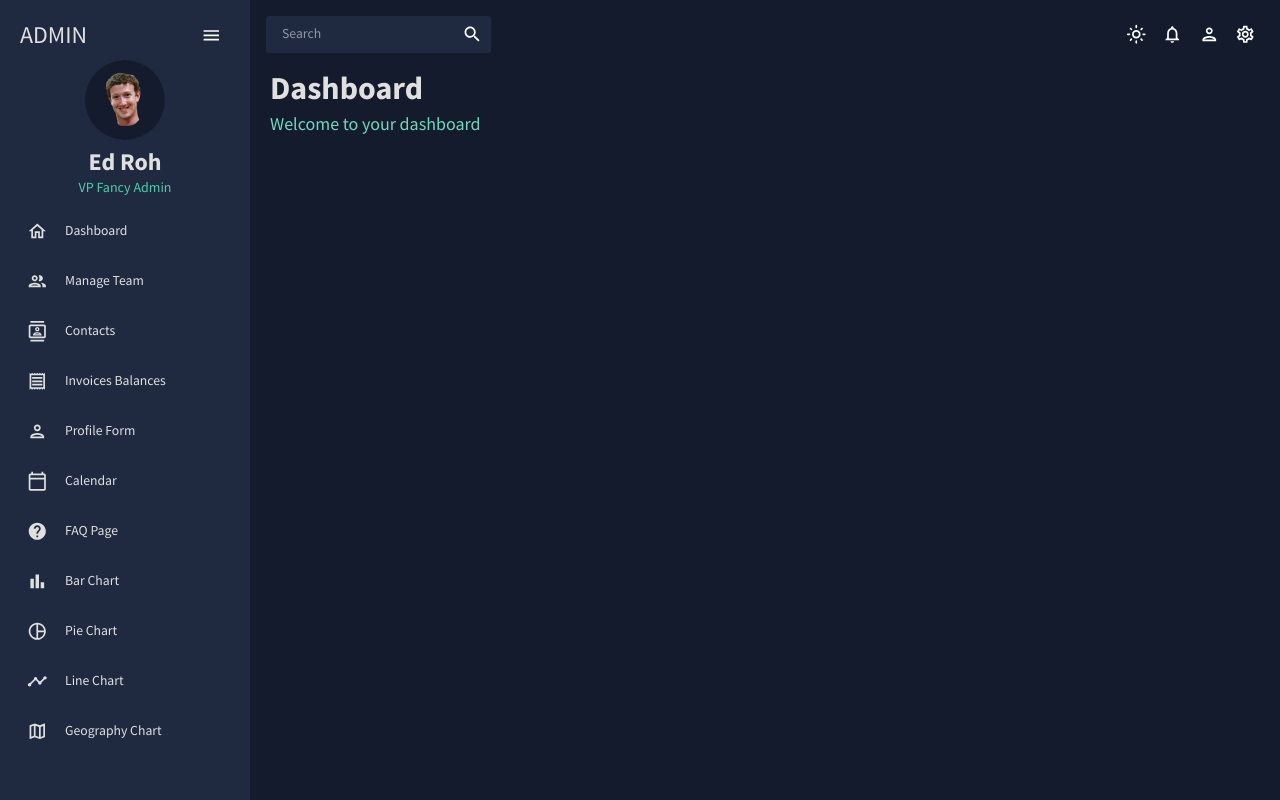
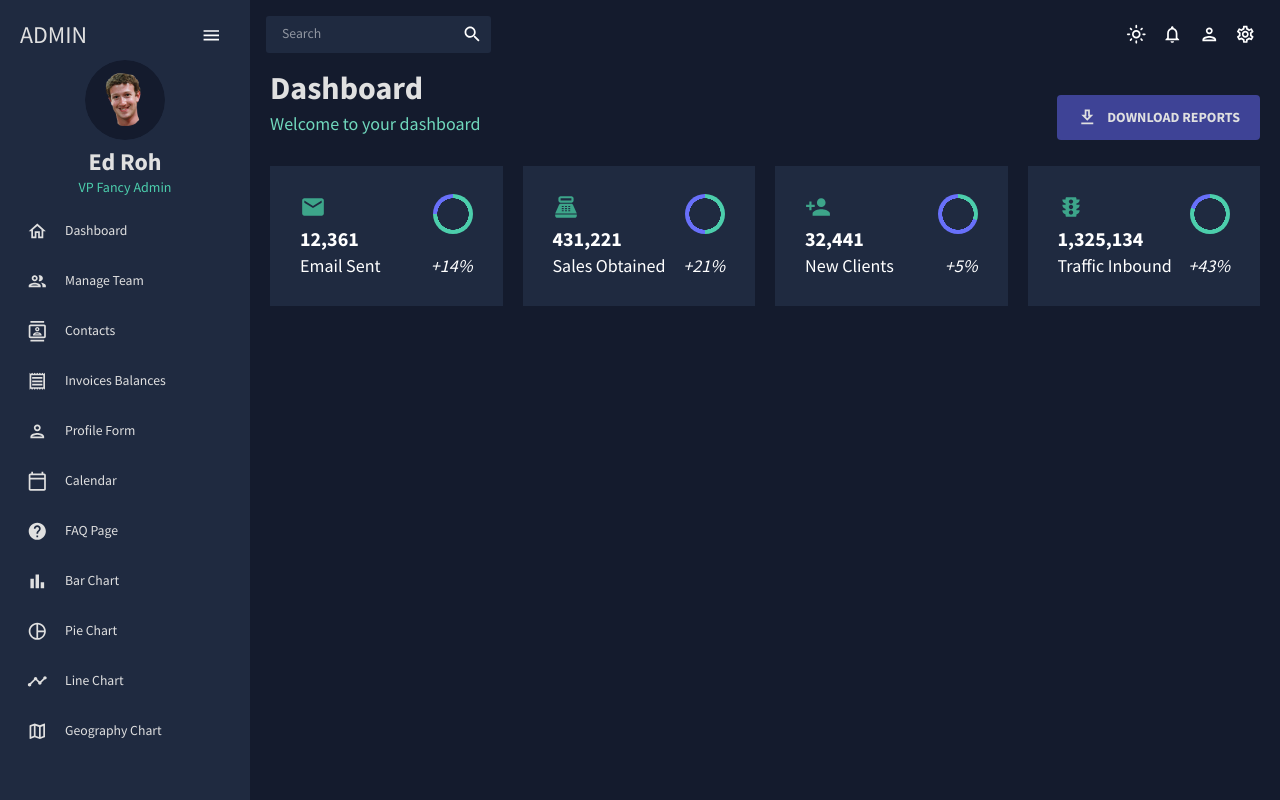
Before and after one commit to FayozbekOlimov/admin-dashboard, a React (Create React App) app: page / in a window 1280 px wide. Built offline with nearby package versions, Linux system fonts and the light colour scheme.

Commit message:
geography chart and some parts of the dashboard

```diff
--- a/src/App.js
+++ b/src/App.js
@@ -13,7 +13,7 @@ import FAQ from "./scenes/faq";
 import Bar from "./scenes/bar";
 import Pie from "./scenes/pie";
 import Line from "./scenes/line";
-// import Geography from "./scenes/geography";
+import Geography from "./scenes/geography";
 import { ProSidebarProvider } from "react-pro-sidebar";
 
 function App() {
@@ -39,7 +39,7 @@ function App() {
                 <Route path="/bar" element={<Bar />} />
                 <Route path="/pie" element={<Pie />} />
                 <Route path="/line" element={<Line />} />
-                {/* <Route path="/geography" element={<Geography />} /> */}
+                <Route path="/geography" element={<Geography />} />
               </Routes>
             </main>
           </ProSidebarProvider>
--- /dev/null
+++ b/src/components/GeographyChart.jsx
@@ -0,0 +1,93 @@
+import { ResponsiveChoropleth } from "@nivo/geo";
+import { useTheme } from "@mui/material";
+import { tokens } from "../theme";
+import { geoFeatures } from "../data/mockGeoFeatures";
+import { mockGeographyData as data } from "../data/mockData";
+
+const GeographyChart = ({ isDashboard = false }) => {
+  const theme = useTheme();
+  const colors = tokens(theme.palette.mode);
+
+  return (
+    <ResponsiveChoropleth
+      data={data}
+      theme={{
+        axis: {
+          domain: {
+            line: {
+              stroke: {
+                color: colors.grey[100],
+              },
+            },
+          },
+          legend: {
+            text: {
+              fill: colors.grey[100],
+            },
+          },
+          ticks: {
+            line: {
+              stroke: colors.grey[100],
+              strokeWidth: 1,
+            },
+            text: {
+              fill: colors.grey[100],
+            },
+          },
+        },
+        legends: {
+          text: {
+            fill: colors.grey[100],
+          },
+        },
+        tooltip: {
+          container: {
+            color: colors.grey[500],
+          },
+        },
+      }}
+      features={geoFeatures.features}
+      margin={{ top: 0, right: 0, bottom: 0, left: 0 }}
+      domain={[0, 1000000]}
+      unknownColor="#666666"
+      label="properties.name"
+      valueFormat=".2s"
+      projectionScale={isDashboard ? 40 : 140}
+      projectionTranslation={isDashboard ? [0.49, 0.6] : [0.5, 0.5]}
+      projectionRotation={[0, 0, 0]}
+      borderWidth={1.5}
+      borderColor="#fff"
+      legends={
+        !isDashboard
+          ? [
+              {
+                anchor: "bottom-left",
+                direction: "column",
+                justify: true,
+                translateX: 20,
+                translateY: -100,
+                itemsSpacing: 2,
+                itemWidth: 94,
+                itemHeight: 18,
+                itemDirection: "left-to-right",
+                itemTextColor: colors.grey[100],
+                itemOpacity: 0.85,
+                symbolSize: 18,
+                effects: [
+                  {
+                    on: "hover",
+                    style: {
+                      itemTextColor: colors.grey[400],
+                      itemOpacity: 1,
+                    },
+                  },
+                ],
+              },
+            ]
+          : undefined
+      }
+    />
+  );
+};
+
+export default GeographyChart;
--- /dev/null
+++ b/src/components/ProgressCircle.jsx
@@ -0,0 +1,23 @@
+import { Box, useTheme } from "@mui/material";
+import { tokens } from "../theme";
+
+const ProgressCircle = ({ progress = "0.75", size = "40" }) => {
+  const theme = useTheme();
+  const colors = tokens(theme.palette.mode);
+  const angle = progress * 360;
+
+  return (
+    <Box
+      sx={{
+        background: `radial-gradient(${colors.primary[400]} 55%, transparent 56%),
+          conic-gradient(transparent 0deg ${angle}deg, ${colors.blueAccent[500]} ${angle}deg 360deg),
+          ${colors.greenAccent[500]}`,
+        borderRadius: "50%",
+        width: `${size}px`,
+        height: `${size}px`,
+      }}
+    />
+  );
+};
+
+export default ProgressCircle;
--- /dev/null
+++ b/src/components/StatBox.jsx
@@ -0,0 +1,41 @@
+import { Box, Typography, useTheme } from "@mui/material";
+import { tokens } from "../theme";
+import ProgressCircle from "./ProgressCircle";
+
+const StatBox = ({ title, subtitle, icon, progress, increase }) => {
+  const theme = useTheme();
+  const colors = tokens(theme.palette.mode);
+  return (
+    <Box width="100%" m="0 30px">
+      <Box display="flex" justifyContent="space-between">
+        <Box>
+          {icon}
+          <Typography
+            variant="h4"
+            fontWeight="bold"
+            sz={{ color: colors.grey[100] }}
+          >
+            {title}
+          </Typography>
+        </Box>
+        <Box>
+          <ProgressCircle progress={progress} />
+        </Box>
+      </Box>
+      <Box display="flex" justifyContent="space-between" mt="2px">
+        <Typography variant="h5" sz={{ color: colors.greenAccent[500] }}>
+          {subtitle}
+        </Typography>
+        <Typography
+          variant="h5"
+          fontStyle="italic"
+          sz={{ color: colors.grey[600] }}
+        >
+          {increase}
+        </Typography>
+      </Box>
+    </Box>
+  );
+};
+
+export default StatBox;
--- a/src/scenes/dashboard/index.jsx
+++ b/src/scenes/dashboard/index.jsx
@@ -1,11 +1,116 @@
-import { Box } from "@mui/material";
+import { Box, Button, IconButton, Typography, useTheme } from "@mui/material";
 import Header from "../../components/Header";
+import { tokens } from "../../theme";
+import { mockTransactions } from "../../data/mockData";
+import DownloadOutlinedIcon from "@mui/icons-material/DownloadOutlined";
+import EmailIcon from "@mui/icons-material/Email";
+import PointOfSaleIcon from "@mui/icons-material/PointOfSale";
+import PersonAddIcon from "@mui/icons-material/PersonAdd";
+import TrafficIcon from "@mui/icons-material/Traffic";
+import LineChart from "../../components/LineChart";
+import BarChart from "../../components/BarChart";
+import GeographyChart from "../../components/GeographyChart";
+import StatBox from "../../components/StatBox";
+import ProgressCircle from "../../components/ProgressCircle";
 
 const Dashboard = () => {
+  const theme = useTheme();
+  const colors = tokens(theme.palette.mode);
+
+  const statBoxData = [
+    {
+      id: 1,
+      title: "12,361",
+      subtitle: "Email Sent",
+      progress: "0.75",
+      increase: "+14%",
+      icon: (
+        <EmailIcon sx={{ color: colors.greenAccent[600], fontSize: "26px" }} />
+      ),
+    },
+    {
+      id: 2,
+      title: "431,221",
+      subtitle: "Sales Obtained",
+      progress: "0.5",
+      increase: "+21%",
+      icon: (
+        <PointOfSaleIcon
+          sx={{ color: colors.greenAccent[600], fontSize: "26px" }}
+        />
+      ),
+    },
+    {
+      id: 3,
+      title: "32,441",
+      subtitle: "New Clients",
+      progress: "0.30",
+      increase: "+5%",
+      icon: (
+        <PersonAddIcon
+          sx={{ color: colors.greenAccent[600], fontSize: "26px" }}
+        />
+      ),
+    },
+    {
+      id: 4,
+      title: "1,325,134",
+      subtitle: "Traffic Inbound",
+      progress: "0.80",
+      increase: "+43%",
+      icon: (
+        <TrafficIcon
+          sx={{ color: colors.greenAccent[600], fontSize: "26px" }}
+        />
+      ),
+    },
+  ];
+
   return (
     <Box m="0 20px 20px">
       <Box display="flex" justifyContent="space-between" alignItems="center">
         <Header title="Dashboard" subtitle="Welcome to your dashboard" />
+        <Box>
+          <Button
+            sx={{
+              backgroundColor: colors.blueAccent[700],
+              color: colors.grey[100],
+              fontSize: "14px",
+              fontWeight: "bold",
+              padding: "10px 20px",
+            }}
+          >
+            <DownloadOutlinedIcon sx={{ mr: "10px" }} />
+            Download Reports
+          </Button>
+        </Box>
+      </Box>
+
+      {/* GRID & CHARTS */}
+      <Box
+        display="grid"
+        gridTemplateColumns="repeat(12, 1fr)"
+        gridAutoRows="140px"
+        gap="20px"
+      >
+        {statBoxData.map((stat) => (
+          <Box
+            key={stat.id}
+            gridColumn="span 3"
+            backgroundColor={colors.primary[400]}
+            display="flex"
+            alignItems="center"
+            justifyContent="center"
+          >
+            <StatBox
+              title={stat.title}
+              subtitle={stat.subtitle}
+              progress={stat.progress}
+              increase={stat.increase}
+              icon={stat.icon}
+            />
+          </Box>
+        ))}
       </Box>
     </Box>
   );
--- /dev/null
+++ b/src/scenes/geography/index.jsx
@@ -0,0 +1,24 @@
+import Header from "../../components/Header";
+import { Box, useTheme } from "@mui/material";
+import GeographyChart from "../../components/GeographyChart";
+import { tokens } from "../../theme";
+
+const Geography = () => {
+  const theme = useTheme();
+  const colors = tokens(theme.palette.mode);
+
+  return (
+    <Box m="0 20px 20px">
+      <Header title="Geography Chart" subtitle="Simple Geography Chart" />
+      <Box
+        height="75vh"
+        border={`1px solid ${colors.grey[100]}`}
+        borderRadius="4px"
+      >
+        <GeographyChart />
+      </Box>
+    </Box>
+  );
+};
+
+export default Geography;
```
